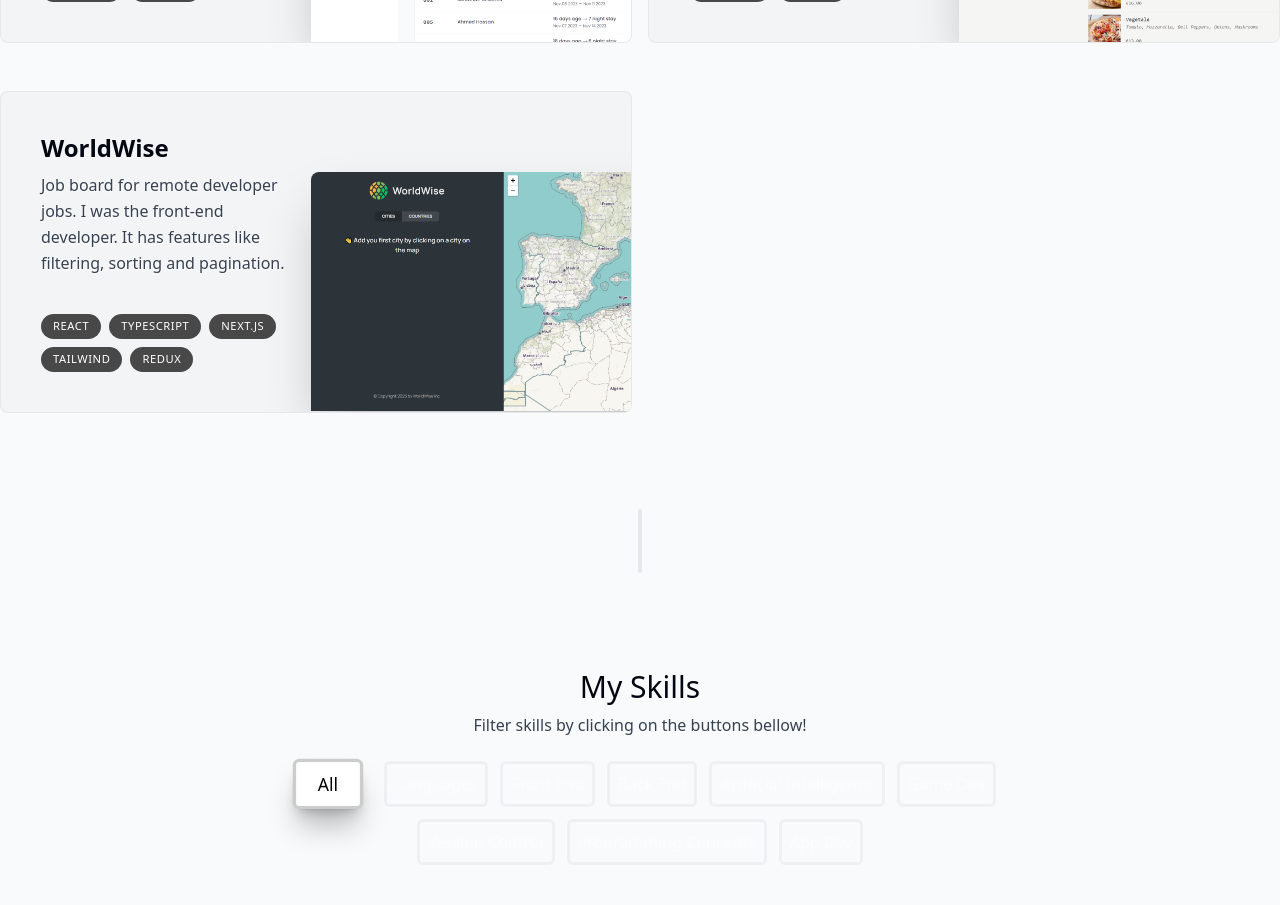
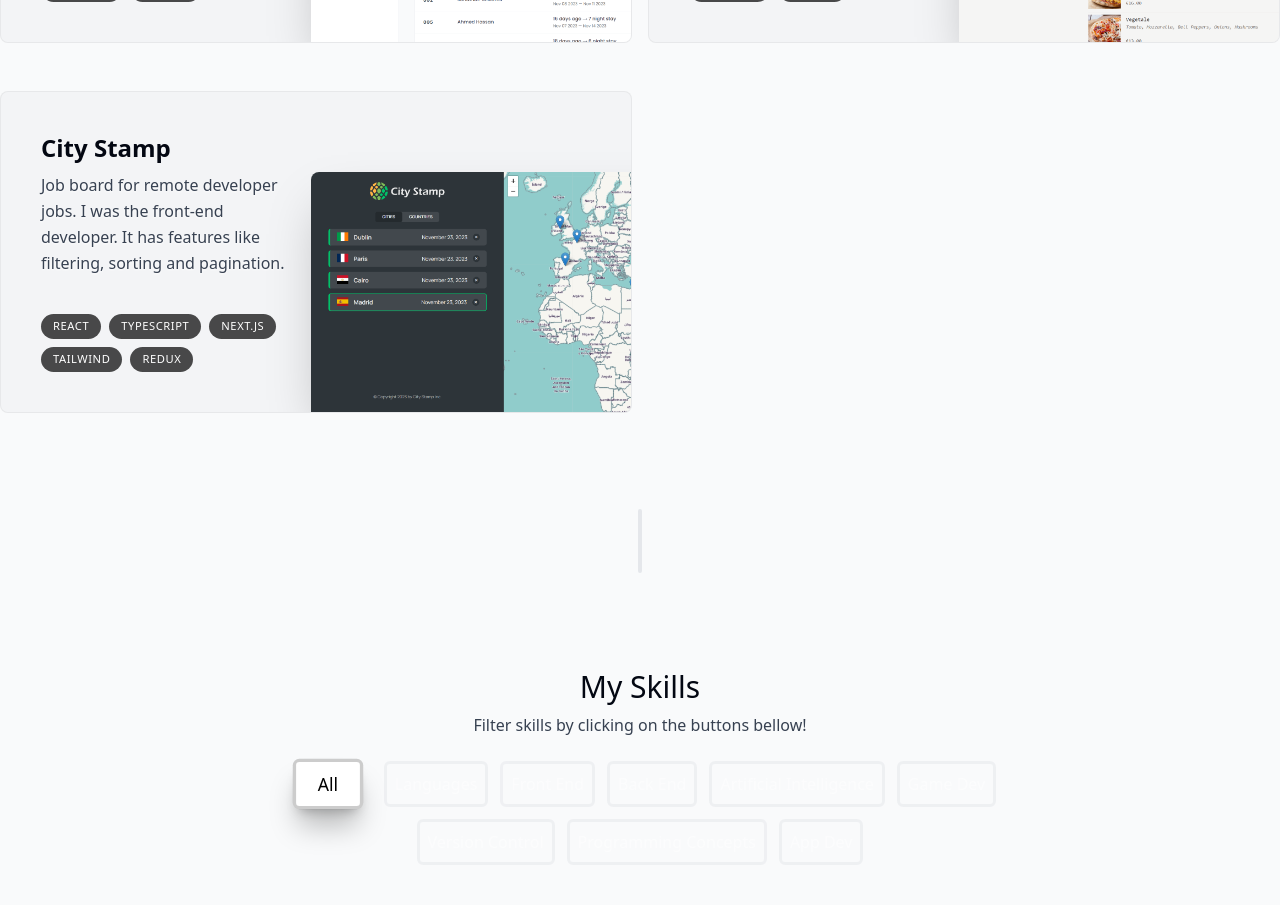
Before and after one commit to aliaboshady/portfolio, a React (Vite) app: page / in a window 1280 px wide. Shown: the part 2120-3025 px from the top of the page. Built offline with nearby package versions, Linux system fonts and the light colour scheme.

Commit message:
Edited City Stamp

```diff
--- a/data/data.jsx
+++ b/data/data.jsx
@@ -154,11 +154,11 @@
     imageName: 'SaucySlice.png',
   },
   {
-    title: 'WorldWise',
+    title: 'City Stamp',
     description:
       'Job board for remote developer jobs. I was the front-end developer. It has features like filtering, sorting and pagination.',
     tags: ['React', 'TypeScript', 'Next.js', 'Tailwind', 'Redux'],
-    imageName: 'WorldWise.png',
+    imageName: 'CityStamp.png',
   },
 ];
 
```
Also changed, not shown: public/project_images/CityStamp.png (added), public/project_images/WorldWise.png (deleted).
